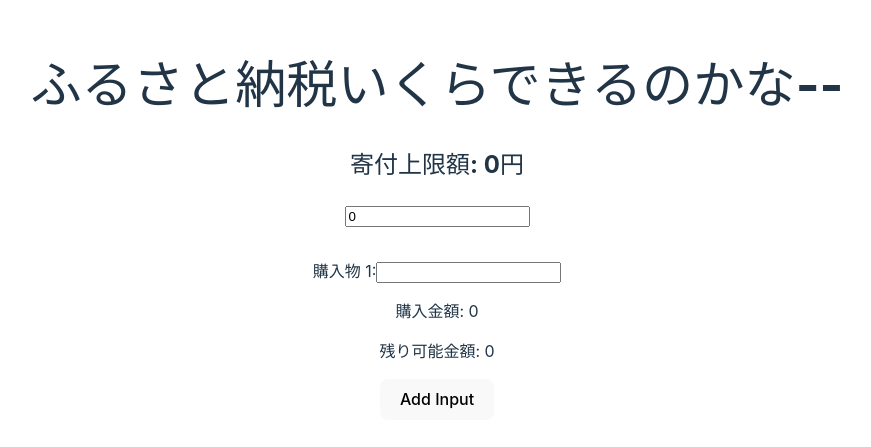
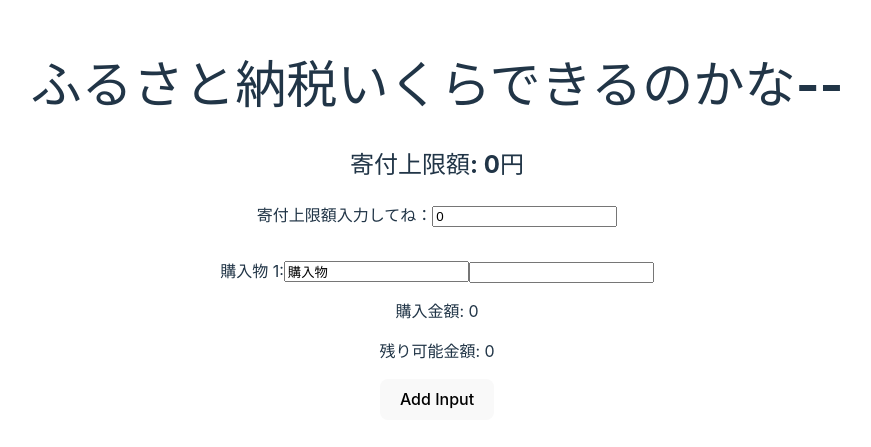
Before and after one commit to HYKTSNG/vite-project, a React (Vite) app: page / in a window 1280 px wide. Shown: the part 163-610 px from the top of the page, without its empty margins (203-1074 px from the left). Built offline with nearby package versions, Linux system fonts and the light colour scheme.

Commit message:
購入物名を可変に

```diff
--- a/src/App.tsx
+++ b/src/App.tsx
@@ -6,7 +6,7 @@ function App() {
   const [donationLimit, setDonationLimit] = useState(0); // 寄付上限額を保持する状態変数
   const [result, setResult] = useState(0); // 合計値を保持する状態変数
 
-  const handleInputChange = (index, value) => {
+  const handleInputChange = (index: number, value: string) => {
     // 入力欄の値が変更されたときに呼び出される関数
     const newInputs = [...inputs];
     newInputs[index] = value;
@@ -18,7 +18,7 @@ function App() {
     setInputs([...inputs, ""]);
   };
 
-  const handleDonationLimitChange = (event) => {
+  const handleDonationLimitChange = (event: { target: { value: any } }) => {
     // 寄付上限額の入力欄の値が変更されたときに呼び出される関数
     setDonationLimit(Number(event.target.value));
   };
@@ -33,7 +33,7 @@ function App() {
     <>
       <h1>ふるさと納税いくらできるのかな--</h1>
       <h2>寄付上限額: {donationLimit}円</h2>
-
+      寄付上限額入力してね：
       <input
         type="number"
         value={donationLimit}
@@ -43,6 +43,7 @@ function App() {
         {inputs.map((input, index) => (
           <div key={index}>
             <label htmlFor={`input${index}`}>購入物 {index + 1}:</label>
+            <input type="text" id={`input${index}`} defaultValue="購入物" />
             <input
               type="number"
               id={`input${index}`}
```
